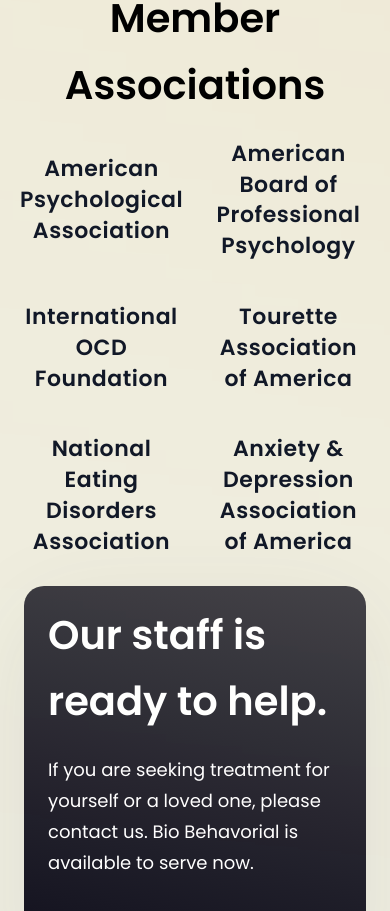
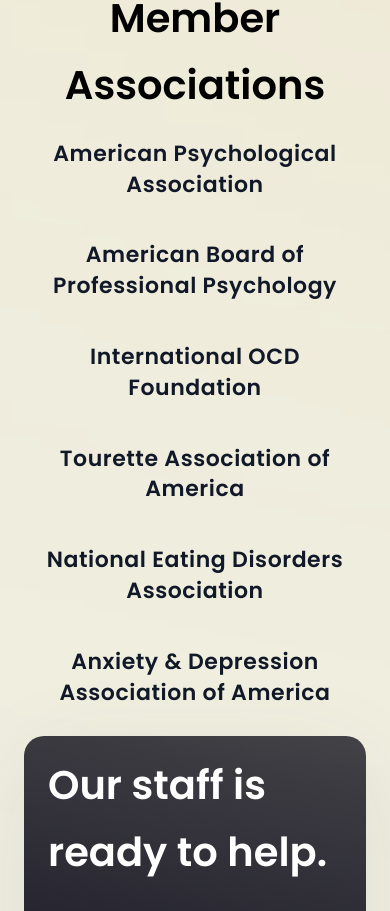
Before and after one commit to joeoverflowcode/bio_behavioral_institute, a React (Vite) app: page / in a window 390 px wide. Shown: the part 6425-7336 px from the top of the page. Built offline with nearby package versions, Linux system fonts and the light colour scheme.

Commit message:
added: Navigation fix

```diff
--- a/src/components/Business.jsx
+++ b/src/components/Business.jsx
@@ -23,7 +23,7 @@
 const Business = () => {
   return (
 
-    <section id='features' className={layout.section}>
+    <section id='about' className={layout.section}>
         <div className={`${layout.sectionInfo}`}>
             <h2 className={`${styles.heading2} font-amiri`}>Our Patient Promise</h2>
             <p className={`${styles.paragraph} max-w-[470px] mt-3 font-amiri text-xl tracking-wide`}> Our goal is to help you lead a fulfilling life based on your values and capabilities. We strive to enhance your quality of life beyond your psychological condition. We will support you every step of the way.</p>
--- a/src/components/Partners.jsx
+++ b/src/components/Partners.jsx
@@ -10,7 +10,7 @@
             Member <br className='ss:block hidden'/>
             Associations
         </h1>
-        <div className={`${styles.flexCenter} grid grid-cols-2 sm:grid-cols-3 gap-8 sm:gap-6 mt-4`}>
+        <div className={`${styles.flexCenter} grid grid-cols-1 sm:grid-cols-3 gap-8 sm:gap-6 mt-4`}>
             {partners.map((partner) => (
                 <div key={partner.id} className={`flex-1 ${styles.flexCenter} rounded-2xl hover:bg-gradient-to-b from-white to-slate-200 hover:cursor-pointer duration-500`}>
                     <div className={`${styles.paragraph} font-semibold text-[22px] text-gray-500 hover:cursor-pointer m-1 font-amiri tracking-wide`}>
--- a/src/components/Testimonials.jsx
+++ b/src/components/Testimonials.jsx
@@ -6,7 +6,7 @@
 
 
 const Testimonials = () => (
-  <section id="clients" className={`${styles.paddingY} ${styles.flexCenter} flex-col relative`}>
+  <section id="testimonials" className={`${styles.paddingY} ${styles.flexCenter} flex-col relative`}>
     {/* TODO */}
     <div className='absolute z-[0] w-[60%] h-[60%] -right-[65%] rounded-full orange__gradient'/>
 
```
